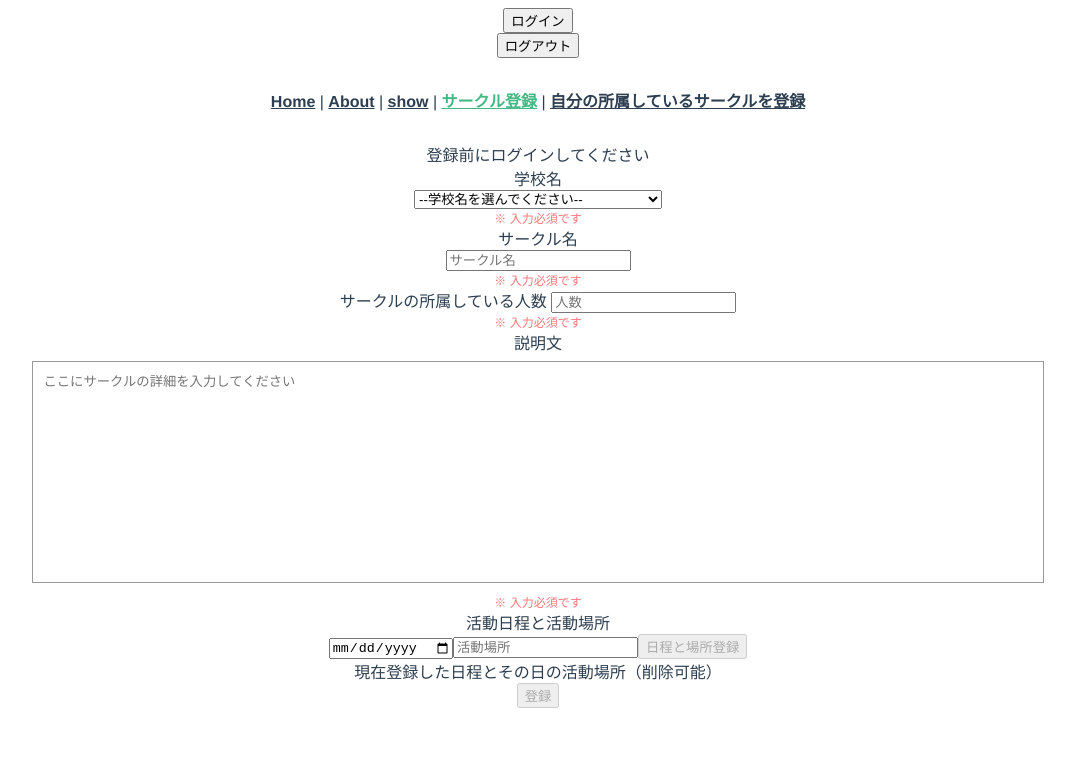
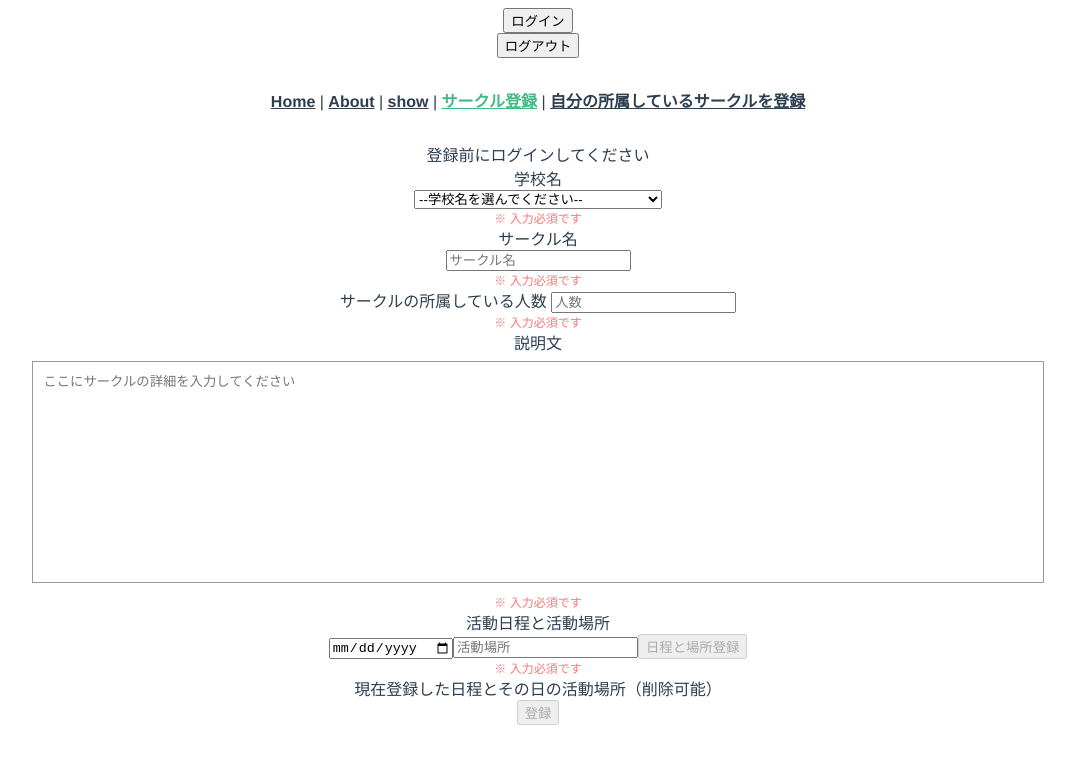
Before and after one commit to team2-birthday/our_app, a Vue app: page /registerCircle in a window 1280 px wide. Shown: the top 764 px of the page, without its empty margins (102-1177 px from the left). Built offline with nearby package versions, Linux system fonts and the light colour scheme.

Commit message:
スタイルの変更

```diff
--- a/src/components/RegisterCircle.vue
+++ b/src/components/RegisterCircle.vue
@@ -60,6 +60,9 @@
         <button v-on:click="activePush" v-bind:disabled="inputCheck">
           日程と場所登録
         </button>
+        <div class="input-lack" v-bind:class="{ lackcheck: lackCheck }">
+          ※ 入力必須です
+        </div>
       </div>
       現在登録した日程とその日の活動場所（削除可能）
       <div v-for="(data, index) in activeData" v-bind:key="index">
@@ -166,6 +169,13 @@ export default {
         return false
       }
     },
+    lackCheck() {
+      if (this.activeData.length > 0) {
+        return true
+      } else {
+        return false
+      }
+    },
   },
 }
 </script>
@@ -191,6 +201,15 @@ select:invalid + .error-message {
   display: block;
 }
 
+.input-lack {
+  font-size: 12px;
+  color: #ff7676;
+}
+
+.lackcheck {
+  display: none;
+}
+
 .delete-btn {
   border: solid 1px black;
   background-color: white;
```
